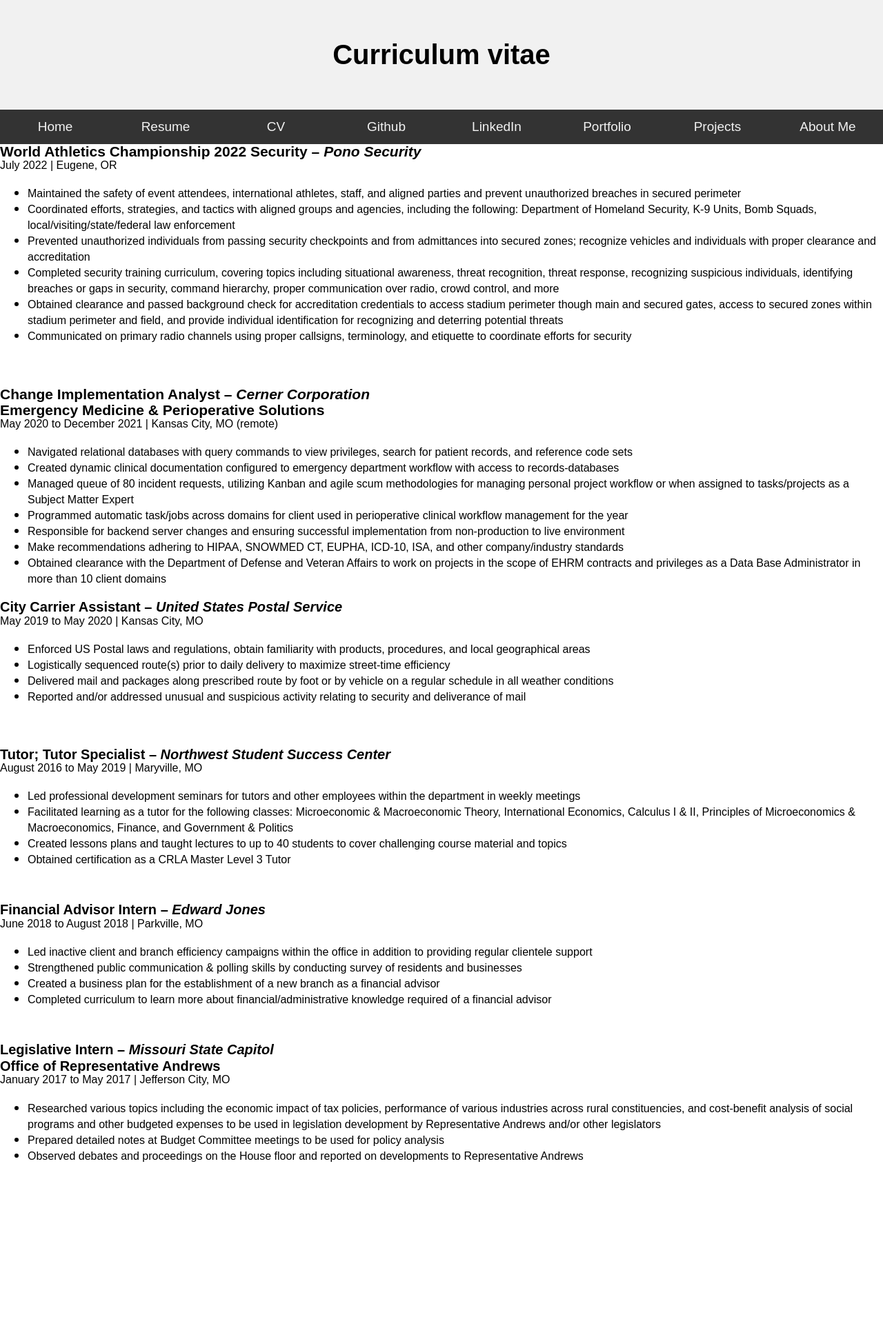
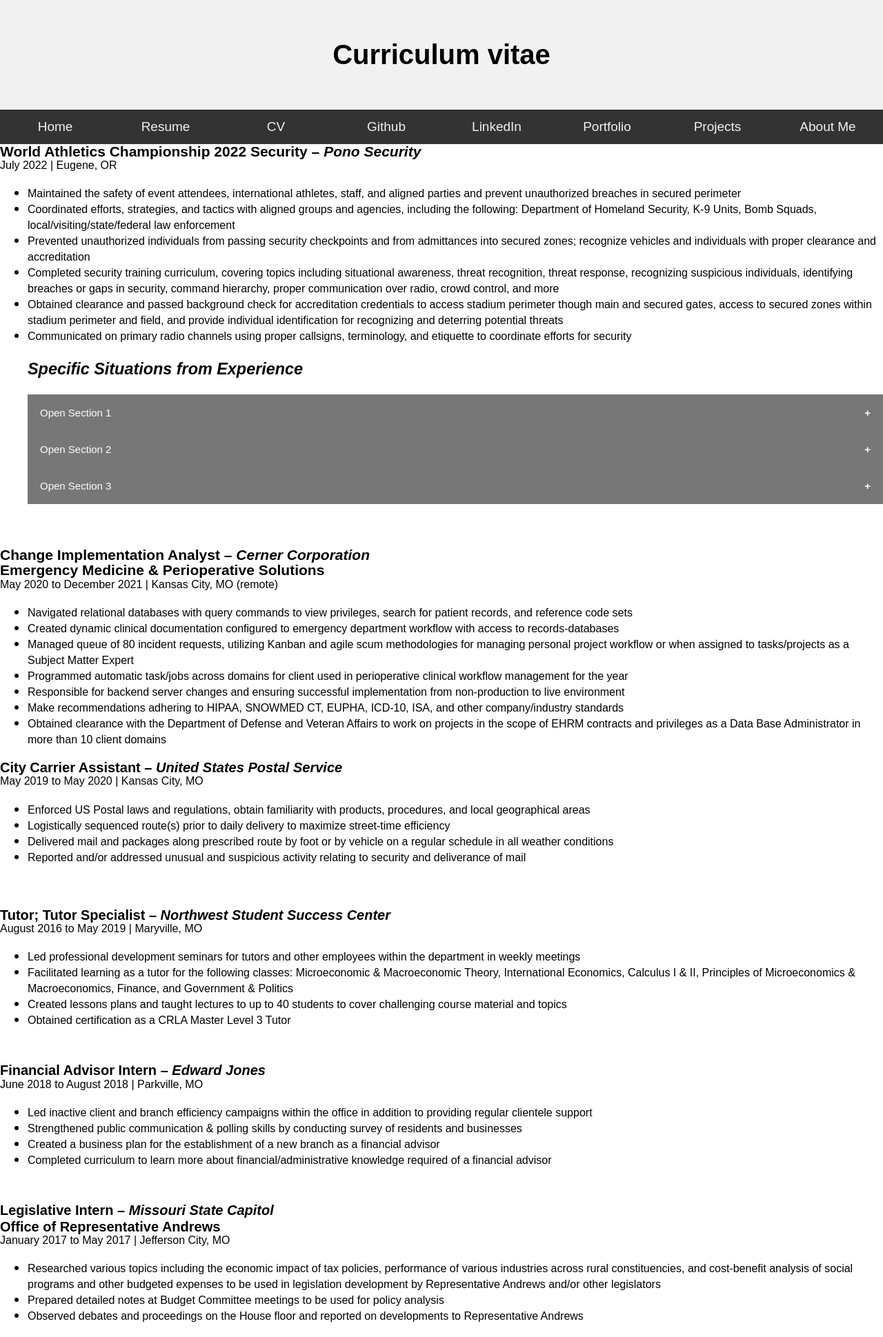
Before and after one commit to k-brew/personal-site, a Jekyll site: the page built from files/CV.html, in a window 1280 px wide. Shown: the whole page at 69% size. Built offline with Jekyll 4.4.1, drawn with Linux system fonts in a browser that asks for light colours; before the commit the page ends 1707 px from its top, so only the background shows below that.

Commit message:
Update CV.html

```diff
--- a/files/CV.html
+++ b/files/CV.html
@@ -2,6 +2,50 @@
 layout: default
 title: Curriculum vitae
 ---
+
+<html>
+<head>
+<meta name="viewport" content="width=device-width, initial-scale=1">
+<style>
+.collapsible {
+  background-color: #777;
+  color: white;
+  cursor: pointer;
+  padding: 18px;
+  width: 100%;
+  border: none;
+  text-align: left;
+  outline: none;
+  font-size: 15px;
+}
+
+.active, .collapsible:hover {
+  background-color: #555;
+}
+
+.collapsible:after {
+  content: '\002B';
+  color: white;
+  font-weight: bold;
+  float: right;
+  margin-left: 5px;
+}
+
+.active:after {
+  content: "\2212";
+}
+
+.content {
+  padding: 0 18px;
+  max-height: 0;
+  overflow: hidden;
+  transition: max-height 0.2s ease-out;
+  background-color: #f1f1f1;
+}
+</style>
+</head>
+<body>
+
 
 <p style='margin-top:0in;margin-right:0in;margin-bottom:0in;margin-left:0in;line-height:107%;font-size:15px;font-family:"Calibri",sans-serif;'><strong><span style='font-size:21px;line-height:107%;font-family:"Arial",sans-serif;color:black;'>World Athletics Championship 2022 Security &ndash; <em>Pono Security</em></span></strong></p>
 <p style='margin-top:0in;margin-right:0in;margin-bottom:8.0pt;margin-left:0in;line-height:107%;font-size:15px;font-family:"Calibri",sans-serif;'><span style='font-size:16px;line-height:107%;font-family:"Arial",sans-serif;color:black;'>July 2022 | Eugene, OR</span></p>
@@ -12,6 +56,22 @@
     <li><span style='line-height:107%;font-family:"Arial",sans-serif;font-family:"Arial",sans-serif;font-size:12.0pt;color:black;'>Completed security training curriculum, covering topics including situational awareness, threat recognition, threat response, recognizing suspicious individuals, identifying breaches or gaps in security, command hierarchy, proper communication over radio, crowd control, and more</span></li>
     <li><span style='line-height:107%;font-family:"Arial",sans-serif;font-family:"Arial",sans-serif;font-size:12.0pt;color:black;'>Obtained clearance and passed background check for accreditation credentials to access stadium perimeter though main and secured gates, access to secured zones within stadium perimeter and field, and provide individual identification for recognizing and deterring potential threats</span></li>
     <li><span style='line-height:107%;font-family:"Arial",sans-serif;font-family:"Arial",sans-serif;font-size:12.0pt;color:black;'>Communicated on primary radio channels using proper callsigns, terminology, and etiquette to coordinate efforts for security</span></li>
+
+  <h3><em><b>Specific Situations from Experience</b></em></h3>
+
+<button class="collapsible">Open Section 1</button>
+<div class="content">
+  <p>Lorem ipsum dolor sit amet, consectetur adipisicing elit, sed do eiusmod tempor incididunt ut labore et dolore magna aliqua. Ut enim ad minim veniam, quis nostrud exercitation ullamco laboris nisi ut aliquip ex ea commodo consequat.</p>
+</div>
+<button class="collapsible">Open Section 2</button>
+<div class="content">
+  <p>Lorem ipsum dolor sit amet, consectetur adipisicing elit, sed do eiusmod tempor incididunt ut labore et dolore magna aliqua. Ut enim ad minim veniam, quis nostrud exercitation ullamco laboris nisi ut aliquip ex ea commodo consequat.</p>
+</div>
+<button class="collapsible">Open Section 3</button>
+<div class="content">
+  <p>Lorem ipsum dolor sit amet, consectetur adipisicing elit, sed do eiusmod tempor incididunt ut labore et dolore magna aliqua. Ut enim ad minim veniam, quis nostrud exercitation ullamco laboris nisi ut aliquip ex ea commodo consequat.</p>
+</div>
+
 </ul>
 <p><span style='line-height:107%;font-family:"Arial",sans-serif;font-family:"Arial",sans-serif;font-size:12.0pt;color:black;'><br></span></p>
 <p style='margin-top:0in;margin-right:0in;margin-bottom:0in;margin-left:0in;line-height:107%;font-size:15px;font-family:"Calibri",sans-serif;'><strong><span style='font-size:21px;line-height:107%;font-family:"Arial",sans-serif;color:black;'>Change Implementation Analyst &ndash; <em>Cerner Corporation</em></span></strong></p>
```
Also changed, not shown: other parts of files/CV.html (+20 -0 lines).
